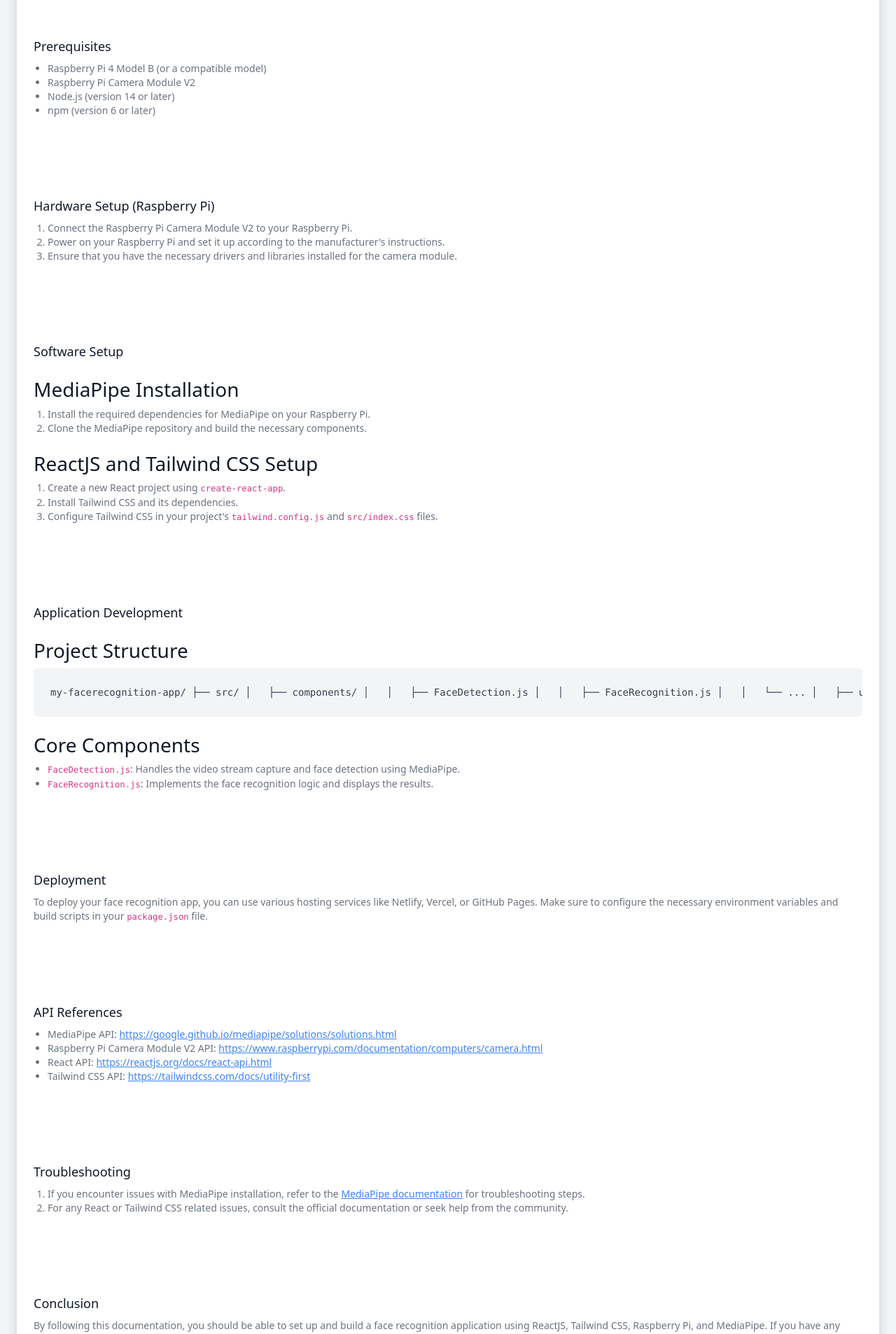
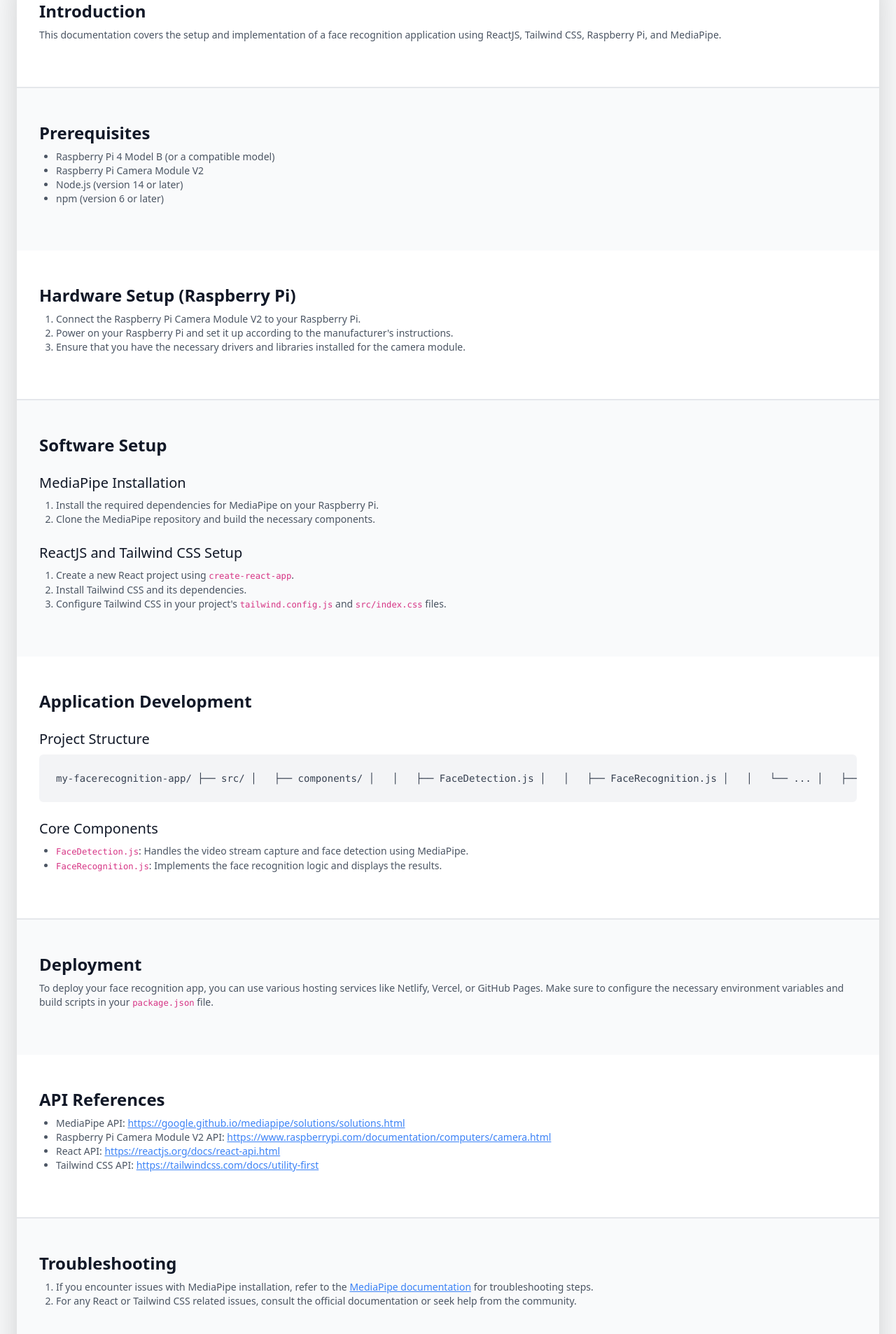
Before and after one commit to Suyash30030/FaceRecognition, a React (Create React App) app: page /docs in a window 1280 px wide. Shown: the part 280-2186 px from the top of the page at 70% size. Built offline with nearby package versions, Linux system fonts and the light colour scheme; no server answers.

Commit message:
minor changes

```diff
--- a/src/components/HomePage.jsx
+++ b/src/components/HomePage.jsx
@@ -29,7 +29,7 @@
   return (
     <div className="bg-gray-100">
       {/* Hero Section */}
-      <section className="py-20 bg-white">
+      <section className="py-32 bg-white">
         <h1 className="text-4xl font-bold mb-6 text-purple-800 text-center">Anti Car Theft Using Face Recognition - Implemented Using Raspberry Pi</h1>
         <p className="text-xl text-gray-700 mb-8 px-4 md:px-12 lg:px-24">
           The "Anti Car Theft Using Face Recognition" project represents a significant advancement in vehicle security technology. By combining face recognition capabilities with the compact and efficient Raspberry Pi, this solution not only helps in preventing car theft incidents but also provides a seamless user experience for authorized individuals. This project stands as a testament to the potential of integrating artificial intelligence and IoT in everyday applications, making transportation safer and more secure.
--- a/src/pages/Documentation.jsx
+++ b/src/pages/Documentation.jsx
@@ -1,61 +1,58 @@
 import React from 'react';
-import Footer from '../components/Footer';
 
 const FaceRecognitionAppDocumentation = () => {
   return (
-    <div className="bg-gray-100 min-h-screen">
-      <header className="bg-white shadow">
+    <div className="bg-gray-50 min-h-screen font-sans">
+      <header className="bg-white shadow-md mb-8">
         <div className="max-w-7xl mx-auto py-6 px-4 sm:px-6 lg:px-8">
-          <h1 className="text-3xl font-bold text-gray-900">
-            Face Recognition App Documentation
-          </h1>
+          <h1 className="text-4xl font-semibold text-gray-900 mt-20">Face Recognition App Documentation</h1>
         </div>
       </header>
 
-      <main className="max-w-7xl mx-auto py-6 px-4 sm:px-6 lg:px-8">
-        <div className="bg-white overflow-hidden shadow rounded-lg">
-          <div className="px-4 py-5 sm:p-6">
-            <h2 className="text-lg font-medium text-gray-900">Introduction</h2>
-            <p className="mt-1 text-sm text-gray-500">
+      <main className=" mx-auto py-6 px-4 sm:px-6 lg:px-8">
+        <div className="bg-white overflow-hidden shadow-lg rounded-xl">
+          <div className="px-6 py-5 sm:p-8">
+            <h2 className="text-2xl font-semibold text-gray-900">Introduction</h2>
+            <p className="mt-2 text-sm text-gray-600">
               This documentation covers the setup and implementation of a face recognition application using ReactJS, Tailwind CSS, Raspberry Pi, and MediaPipe.
             </p>
           </div>
-          <div className="px-4 py-5 sm:p-6">
-            <h2 className="text-lg font-medium text-gray-900">Prerequisites</h2>
-            <ul className="mt-1 text-sm text-gray-500 list-disc pl-5">
+          <div className="px-6 py-5 sm:p-8 bg-gray-50 border-t-2 border-gray-200">
+            <h2 className="text-2xl font-semibold text-gray-900">Prerequisites</h2>
+            <ul className="mt-2 text-sm text-gray-600 list-disc pl-6">
               <li>Raspberry Pi 4 Model B (or a compatible model)</li>
               <li>Raspberry Pi Camera Module V2</li>
               <li>Node.js (version 14 or later)</li>
               <li>npm (version 6 or later)</li>
             </ul>
           </div>
-          <div className="px-4 py-5 sm:p-6">
-            <h2 className="text-lg font-medium text-gray-900">Hardware Setup (Raspberry Pi)</h2>
-            <ol className="mt-1 text-sm text-gray-500 list-decimal pl-5">
+          <div className="px-6 py-5 sm:p-8">
+            <h2 className="text-2xl font-semibold text-gray-900">Hardware Setup (Raspberry Pi)</h2>
+            <ol className="mt-2 text-sm text-gray-600 list-decimal pl-6">
               <li>Connect the Raspberry Pi Camera Module V2 to your Raspberry Pi.</li>
               <li>Power on your Raspberry Pi and set it up according to the manufacturer's instructions.</li>
               <li>Ensure that you have the necessary drivers and libraries installed for the camera module.</li>
             </ol>
           </div>
-          <div className="px-4 py-5 sm:p-6">
-            <h2 className="text-lg font-medium text-gray-900">Software Setup</h2>
-            <h3 className="text-medium font-medium text-gray-900 mt-4">MediaPipe Installation</h3>
-            <ol className="mt-1 text-sm text-gray-500 list-decimal pl-5">
+          <div className="px-6 py-5 sm:p-8 bg-gray-50 border-t-2 border-gray-200">
+            <h2 className="text-2xl font-semibold text-gray-900">Software Setup</h2>
+            <h3 className="text-xl font-medium text-gray-900 mt-4">MediaPipe Installation</h3>
+            <ol className="mt-2 text-sm text-gray-600 list-decimal pl-6">
               <li>Install the required dependencies for MediaPipe on your Raspberry Pi.</li>
               <li>Clone the MediaPipe repository and build the necessary components.</li>
             </ol>
-            <h3 className="text-medium font-medium text-gray-900 mt-4">ReactJS and Tailwind CSS Setup</h3>
-            <ol className="mt-1 text-sm text-gray-500 list-decimal pl-5">
+            <h3 className="text-xl font-medium text-gray-900 mt-6">ReactJS and Tailwind CSS Setup</h3>
+            <ol className="mt-2 text-sm text-gray-600 list-decimal pl-6">
               <li>Create a new React project using <code>create-react-app</code>.</li>
               <li>Install Tailwind CSS and its dependencies.</li>
               <li>Configure Tailwind CSS in your project's <code>tailwind.config.js</code> and <code>src/index.css</code> files.</li>
             </ol>
           </div>
-          <div className="px-4 py-5 sm:p-6">
-            <h2 className="text-lg font-medium text-gray-900">Application Development</h2>
-            <h3 className="text-medium font-medium text-gray-900 mt-4">Project Structure</h3>
-            <pre className="bg-gray-100 p-4 rounded-md overflow-x-auto ">
-              <code className="text-sm text-gray-700">
+          <div className="px-6 py-5 sm:p-8">
+            <h2 className="text-2xl font-semibold text-gray-900">Application Development</h2>
+            <h3 className="text-xl font-medium text-gray-900 mt-4">Project Structure</h3>
+            <pre className="bg-gray-100 p-4 rounded-md overflow-x-auto text-sm text-gray-700">
+              <code>
                 my-facerecognition-app/
                 ├── src/
                 │   ├── components/
@@ -71,21 +68,21 @@
                 └── ...
               </code>
             </pre>
-            <h3 className="text-medium font-medium text-gray-900 mt-4">Core Components</h3>
-            <ul className="mt-1 text-sm text-gray-500 list-disc pl-5">
+            <h3 className="text-xl font-medium text-gray-900 mt-6">Core Components</h3>
+            <ul className="mt-2 text-sm text-gray-600 list-disc pl-6">
               <li><code>FaceDetection.js</code>: Handles the video stream capture and face detection using MediaPipe.</li>
               <li><code>FaceRecognition.js</code>: Implements the face recognition logic and displays the results.</li>
             </ul>
           </div>
-          <div className="px-4 py-5 sm:p-6">
-            <h2 className="text-lg font-medium text-gray-900">Deployment</h2>
-            <p className="mt-1 text-sm text-gray-500">
+          <div className="px-6 py-5 sm:p-8 bg-gray-50 border-t-2 border-gray-200">
+            <h2 className="text-2xl font-semibold text-gray-900">Deployment</h2>
+            <p className="mt-2 text-sm text-gray-600">
               To deploy your face recognition app, you can use various hosting services like Netlify, Vercel, or GitHub Pages. Make sure to configure the necessary environment variables and build scripts in your <code>package.json</code> file.
             </p>
           </div>
-          <div className="px-4 py-5 sm:p-6">
-            <h2 className="text-lg font-medium text-gray-900">API References</h2>
-            <ul className="mt-1 text-sm text-gray-500 list-disc pl-5">
+          <div className="px-6 py-5 sm:p-8">
+            <h2 className="text-2xl font-semibold text-gray-900">API References</h2>
+            <ul className="mt-2 text-sm text-gray-600 list-disc pl-6">
               <li>
                 MediaPipe API: <a href="https://google.github.io/mediapipe/solutions/solutions.html" className="text-blue-500 hover:text-blue-700">https://google.github.io/mediapipe/solutions/solutions.html</a>
               </li>
@@ -100,9 +97,9 @@
               </li>
             </ul>
           </div>
-          <div className="px-4 py-5 sm:p-6">
-            <h2 className="text-lg font-medium text-gray-900">Troubleshooting</h2>
-            <ol className="mt-1 text-sm text-gray-500 list-decimal pl-5">
+          <div className="px-6 py-5 sm:p-8 bg-gray-50 border-t-2 border-gray-200">
+            <h2 className="text-2xl font-semibold text-gray-900">Troubleshooting</h2>
+            <ol className="mt-2 text-sm text-gray-600 list-decimal pl-6">
               <li>
                 If you encounter issues with MediaPipe installation, refer to the <a href="https://google.github.io/mediapipe/getting_started/install.html#install-on-raspberry-pi" className="text-blue-500 hover:text-blue-700">MediaPipe documentation</a> for troubleshooting steps.
               </li>
@@ -111,15 +108,14 @@
               </li>
             </ol>
           </div>
-          <div className="px-4 py-5 sm:p-6">
-            <h2 className="text-lg font-medium text-gray-900">Conclusion</h2>
-            <p className="mt-1 text-sm text-gray-500">
+          <div className="px-6 py-5 sm:p-8">
+            <h2 className="text-2xl font-semibold text-gray-900">Conclusion</h2>
+            <p className="mt-2 text-sm text-gray-600">
               By following this documentation, you should be able to set up and build a face recognition application using ReactJS, Tailwind CSS, Raspberry Pi, and MediaPipe. If you have any further questions or need additional assistance, feel free to reach out.
             </p>
           </div>
         </div>
       </main>
-      <Footer />
     </div>
   );
 };
--- a/src/pages/FaceVerification.jsx
+++ b/src/pages/FaceVerification.jsx
@@ -106,7 +106,7 @@
   };
 
   return (
-    <div className="min-h-screen bg-gradient-to-b from-gray-100 to-gray-200 p-4 flex justify-center items-center">
+    <div className="min-h-screen bg-gradient-to-b from-gray-100 to-gray-200 p-4 flex justify-center items-center mt-14">
       <div className="bg-white rounded-xl shadow-lg p-6 w-full max-w-3xl">
         <div className="text-center mb-6">
           <h1 className="text-3xl font-bold text-gray-800">Face Verification</h1>
```
